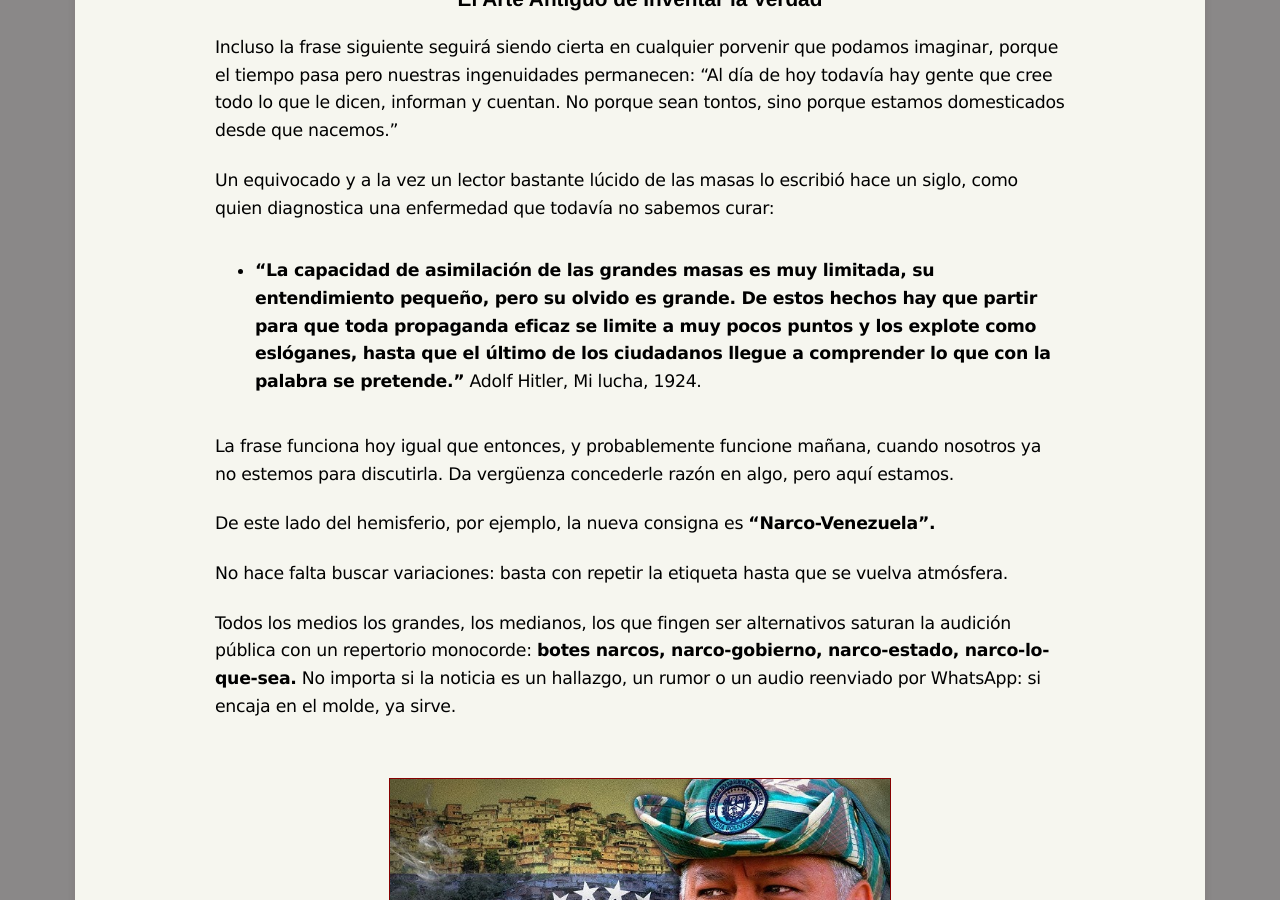
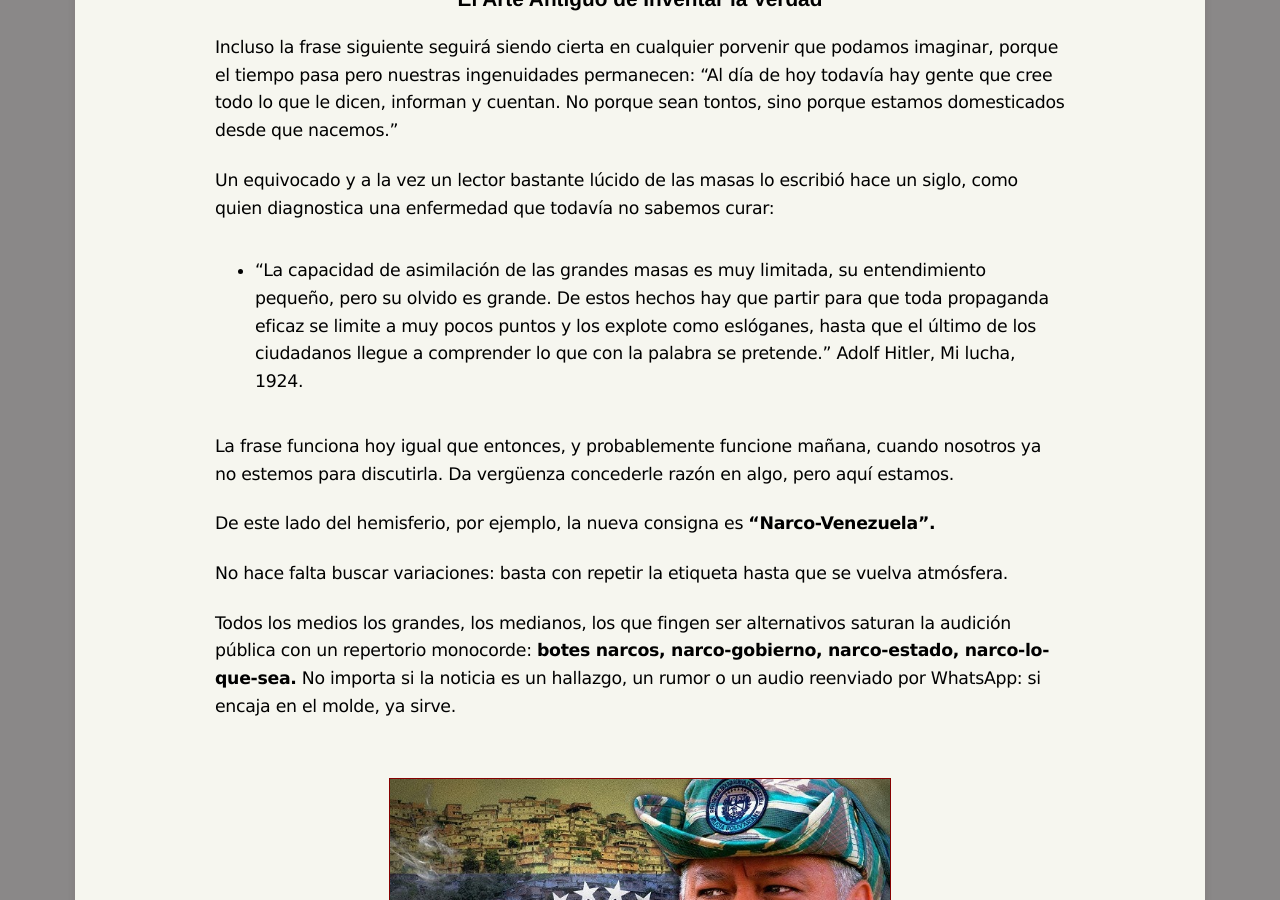
Before and after one commit to TierraSapiens/RealidadAlterna, a Jekyll site: the page built from _posts/2025-12-08-el-arte-antiguo-de-inventar-la-verdad.md, in a window 1280 px wide and 900 px high, scrolled down 463 px. Built offline with Jekyll 4.4.1, drawn with Linux system fonts in a browser that asks for light colours.

Commit message:
modificacion

```diff
--- a/_posts/2025-12-08-el-arte-antiguo-de-inventar-la-verdad.md
+++ b/_posts/2025-12-08-el-arte-antiguo-de-inventar-la-verdad.md
@@ -12,7 +12,7 @@ Incluso la frase siguiente seguirá siendo cierta en cualquier porvenir que poda
 “Al día de hoy todavía hay gente que cree todo lo que le dicen, informan y cuentan. No porque sean tontos, sino porque estamos domesticados desde que nacemos.”
 
 Un equivocado y a la vez un lector bastante lúcido de las masas lo escribió hace un siglo, como quien diagnostica una enfermedad que todavía no sabemos curar:
-* **"La capacidad de asimilación de las grandes masas es muy limitada, su entendimiento pequeño, pero su olvido es grande. De estos hechos hay que partir para que toda propaganda eficaz se limite a muy pocos puntos y los explote como eslóganes, hasta que el último de los ciudadanos llegue a comprender lo que con la palabra se pretende."**
+* "La capacidad de asimilación de las grandes masas es muy limitada, su entendimiento pequeño, pero su olvido es grande. De estos hechos hay que partir para que toda propaganda eficaz se limite a muy pocos puntos y los explote como eslóganes, hasta que el último de los ciudadanos llegue a comprender lo que con la palabra se pretende."
 Adolf Hitler, Mi lucha, 1924.
 
 La frase funciona hoy igual que entonces, y probablemente funcione mañana, cuando nosotros ya no estemos para discutirla. Da vergüenza concederle razón en algo, pero aquí estamos.
```
